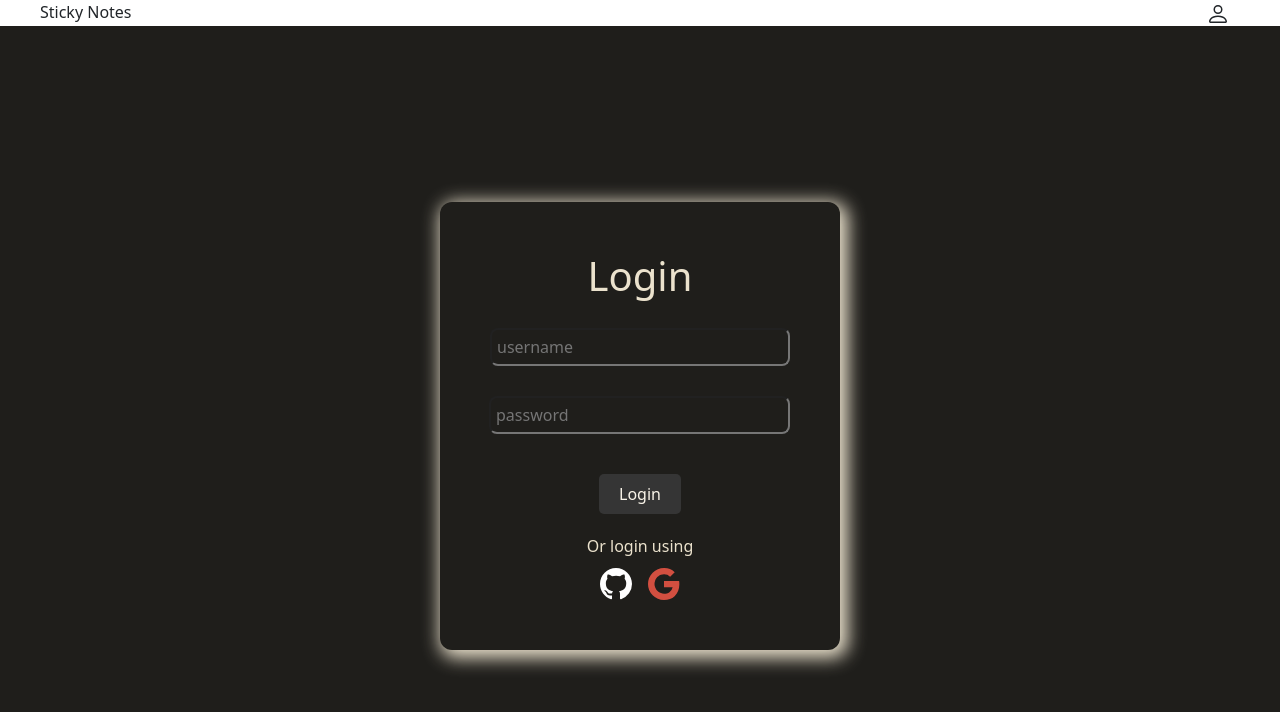
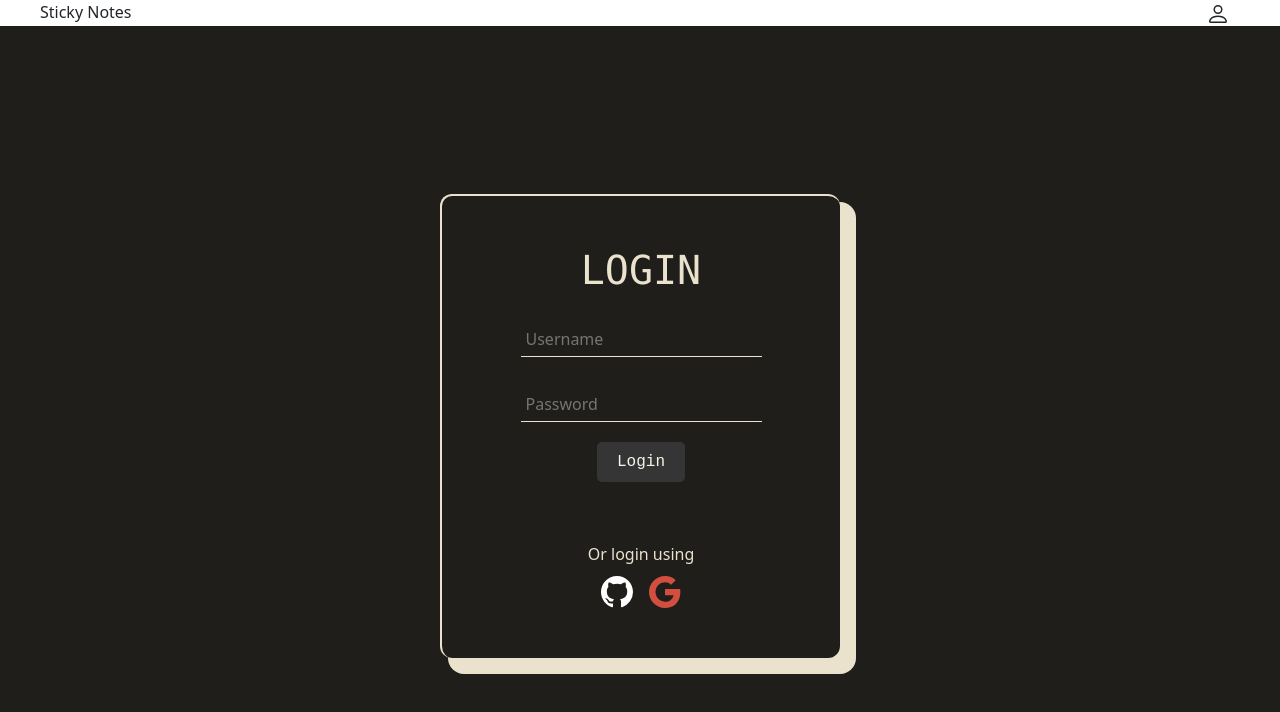
Before and after one commit to Hack-Weekly/fire-kangaroo-sticky-notes, a React (Create React App) app in the folder client/: page /login in a window 1280 px wide. Shown: the top 712 px of the page. Built offline with nearby package versions, Linux system fonts and the light colour scheme; no server answers.

Commit message:
Update Login and Signup page styles for dark mode

```diff
--- a/client/src/App.css
+++ b/client/src/App.css
@@ -13,8 +13,25 @@
     --accent-400: #E89D63;
 }
 
+* {
+    box-sizing: border-box;
+}
+
+#root {
+    height: 100%;
+}
+
+.App {
+    height: 95%;
+}
+
+body {
+    height: 100vh;
+}
+
 main {
     background-color: var(--bg-300);
+    height: 100%;
 }
 
 a:visited {
@@ -51,8 +68,17 @@ a:visited {
 
 input[type="text"],
 input[type="password"] {
-    border-radius: 0.5rem !important;
     background-color: var(--bg-300);
+    color: var(--text-200);
+    border: none;
+    border-bottom: 1px solid var(--text-200);
+    outline: none;
+    transition: 0.2s ease all;
+}
+
+input[type="text"]:focus::placeholder,
+input[type="password"]:focus::placeholder {
+    color: transparent;
 }
 
 .edit-section form textarea {
@@ -118,11 +144,13 @@ form div {
     flex-direction: column;
     align-items: center;
     background: var(--bg-300);
-    box-shadow: 4px 4px 18px 4px var(--text-200);
+    box-shadow: 12px 12px 0px 4px var(--text-200);
     padding: 50px;
     width: 400px;
     border-radius: 0.75rem;
     color: var(--text-200);
+    border-top: 2px solid var(--text-200);
+    border-left: 2px solid var(--text-200);
 }
 
 h1 {
@@ -130,7 +158,8 @@ h1 {
     margin-bottom: 20px;
 }
 
-.input-group {
+.input-group,
+.input-group form {
     display: flex;
     flex-direction: column;
     align-items: center;
@@ -151,6 +180,16 @@ h1 {
     cursor: pointer;
     border: none;
     border-radius: 5px;
+    transition: 0.15s cubic-bezier(.5, .52, .76, .77) all;
+    font-family: monospace;
+}
+
+.login-btn:hover {
+    /* transform: scale(1.05); */
+    font-family: monospace;
+    translate: -2px -2px;
+    background-color: rgba(53, 53, 53, 0.8);
+    font-weight: bold;
 }
 
 .text {
@@ -163,6 +202,10 @@ h1 {
     justify-content: center;
     gap: 1rem;
     width: 200px;
+}
+
+.alt-login a:hover {
+    scale: 1.05;
 }
 
 .github,
@@ -188,3 +231,10 @@ h1 {
 
 
 /* sticky-note component */
+
+.sticky-note {
+    background: var(--accent-300);
+    height: 25vh;
+    width: 25%;
+    border: none;
+}
--- a/client/src/components/StickyNote.jsx
+++ b/client/src/components/StickyNote.jsx
@@ -5,7 +5,7 @@ function StickyNote(props) {
   let [title, setTitle] = useState(props.title)
   let [text, setText] = useState(props.text)
   return (
-    <div className="border border-black">
+    <div className="sticky-note border border-black text-white">
       <h1>{title}</h1>
       <p>{text}</p>
     </div>
--- a/client/src/pages/HomePage.jsx
+++ b/client/src/pages/HomePage.jsx
@@ -16,6 +16,7 @@ function HomePage(props) {
     <>
       <Header />
       <main>
+        <StickyNote text="Lorem ipsum" title="LOREM TITLE" />
         { notes.map(n => <StickyNote {...n}/>) }
       </main>
       <Footer />
--- a/client/src/pages/Login.jsx
+++ b/client/src/pages/Login.jsx
@@ -1,26 +1,91 @@
-import React from 'react';
+import React, { useState } from 'react';
 import Header from '../components/Header';
 import { Github, Google } from 'react-bootstrap-icons';
+import axios from 'axios';
 
 function Login() {
-  let github_url = `${process.env.REACT_APP_BACKEND_URL}/auth/github`
-  let google_url = `${process.env.REACT_APP_BACKEND_URL}/auth/google`
+  const [formData, setFormData] = useState({
+    username: '',
+    password: '',
+  });
+
+  const [formErrors, setFormErrors] = useState({
+    username: '',
+    password: '',
+  });
+
+  let github_url = `${process.env.REACT_APP_BACKEND_URL}/auth/github`;
+  let google_url = `${process.env.REACT_APP_BACKEND_URL}/auth/google`;
+
+  const handleInputChange = (event) => {
+    const { name, value } = event.target;
+    setFormData({ ...formData, [name]: value });
+  };
+
+  const validateForm = () => {
+    let errors = {};
+    let isValid = true;
+
+    if (!formData.username) {
+      errors.username = 'Username is required';
+      isValid = false;
+    }
+
+    if (!formData.password) {
+      errors.password = 'Password is required';
+      isValid = false;
+    }
+
+    setFormErrors(errors);
+    return isValid;
+  };
+
+  const handleSubmit = (event) => {
+    event.preventDefault();
+    if (validateForm()) {
+      axios.post(`${process.env.REACT_APP_BACKEND_URL}/api/login`, formData, {withCredentials: true})
+        .then((response) => {
+          console.log(response.data);
+        })
+        .catch((error) => {
+          console.error(error);
+        });
+    }
+  };
+
   return (
     <>
       <Header />
       <main className='center'>
         <div className='cover'>
-          <h1>Login</h1>
+          <h1 className="font-monospace">LOGIN</h1>
           <div className="input-group">
-            <input type='text' placeholder='username' />
-            <input type='password' placeholder='password' />
+            <form onSubmit={handleSubmit} className="needs-validation" noValidate>
+                <input
+                  type='text'
+                  name='username'
+                  placeholder='Username'
+                  value={formData.username}
+                  onChange={handleInputChange}
+                  required
+                />
+                {formErrors.username && <div className="invalid-feedback">{formErrors.username}</div>}
+                <input
+                  type='password'
+                  name='password'
+                  placeholder='Password'
+                  value={formData.password}
+                  onChange={handleInputChange}
+                  required
+                />
+                {formErrors.password && <div className="invalid-feedback">{formErrors.password}</div>}
+              <button onClick={handleSubmit} className='login-btn'>Login</button>
+            </form>
           </div>
-          <div className='login-btn'>Login</div>
-
           <p className='text'>Or login using</p>
           <div className='alt-login'>
-           <a href={github_url}><Github size={32} color="white" /></a>
-           <a href={google_url}><Google size={32} color="#D24F40"/></a>
+            <a href={github_url}><Github size={32} color="white" /></a>
+            <a href={google_url}><Google size={32} color="#D24F40" /></a>
           </div>
         </div>
       </main>
--- a/client/src/pages/Signup.jsx
+++ b/client/src/pages/Signup.jsx
@@ -1,12 +1,39 @@
 import React from 'react'
 import Header from "../components/Header";
+import { Github, Google, Check } from 'react-bootstrap-icons';
 
 function Signup() {
+  let github_url = `${process.env.REACT_APP_BACKEND_URL}/auth/github`
+  let google_url = `${process.env.REACT_APP_BACKEND_URL}/auth/google`
+
+  const handleSubmit = (e) => {
+    e.preventDefault();
+  }
   return (
     <>
-      <Header />
+    <Header />
+    <main className='center'>
+      <div className='cover'>
+        <h1 className='font-monospace'>SIGN UP</h1>
 
-    </>
+        <div className="input-group">
+           <form action="">
+           <input type='text' placeholder='Email'/>
+          <input type='password' placeholder='Password' />
+          <input type='password' placeholder='Confirm Password' />
+           </form>
+
+        </div>
+        <button onClick={handleSubmit} className='login-btn'>Sign Up</button>
+
+        <p className='text'>Or sign up using</p>
+        <div className='alt-login'>
+         <a href={github_url}><Github size={32} color="white" /></a>
+         <a href={google_url}><Google size={32} color="#D24F40"/></a>
+        </div>
+      </div>
+    </main>
+  </>
   )
 }
 
```
